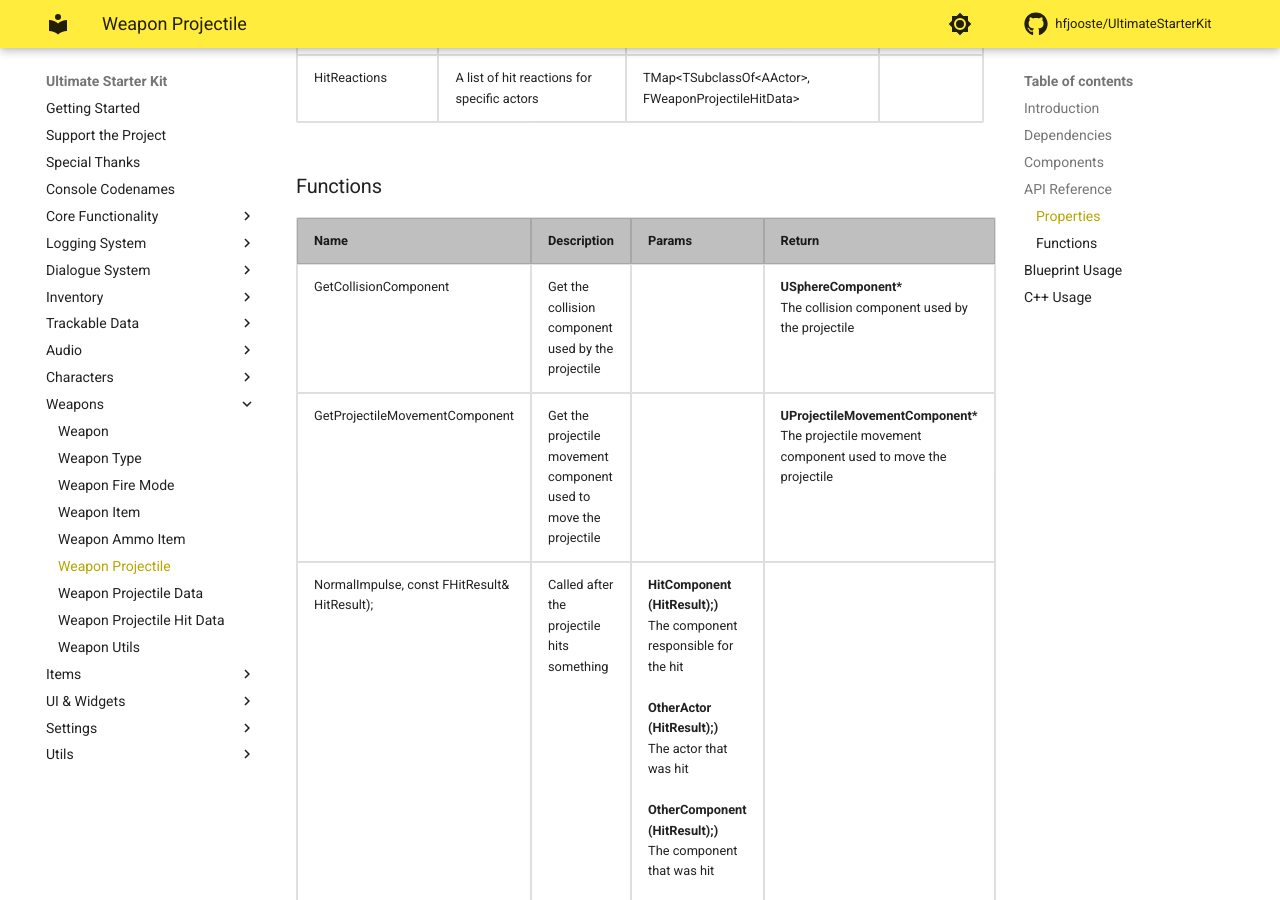
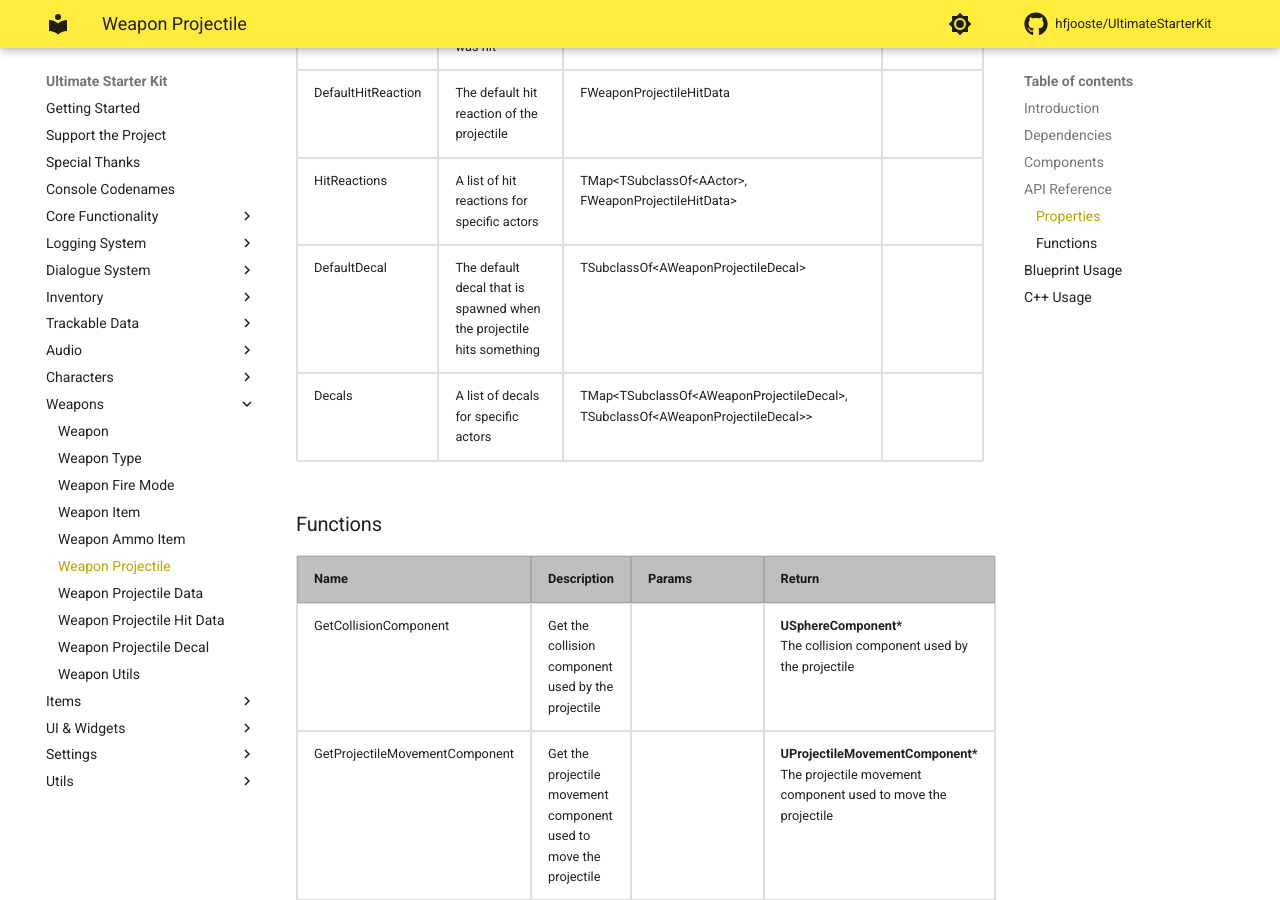
Before and after one commit to hfjooste/UltimateStarterKit, an MkDocs documentation site: the page built from docs/weaponprojectile.md, in a window 1280 px wide and 900 px high, scrolled down 1129 px. Built offline with MkDocs 1.6.1 and Material for MkDocs 9.7.7, drawn with Linux system fonts in a browser that asks for light colours; comment, search, counter and statistics services are not loaded.

Commit message:
Updated documentation

```diff
--- a/docs/weaponprojectile.md
+++ b/docs/weaponprojectile.md
@@ -61,6 +61,18 @@ The <code>WeaponProjectile</code> uses the following components:
 		<td>TMap&lt;TSubclassOf&lt;AActor&gt;, FWeaponProjectileHitData&gt;</td>
 		<td></td>
 	</tr>
+	<tr>
+		<td>DefaultDecal</td>
+		<td>The default decal that is spawned when the projectile hits something</td>
+		<td>TSubclassOf&lt;AWeaponProjectileDecal&gt;</td>
+		<td></td>
+	</tr>
+	<tr>
+		<td>Decals</td>
+		<td>A list of decals for specific actors</td>
+		<td>TMap&lt;TSubclassOf&lt;AWeaponProjectileDecal&gt;, TSubclassOf&lt;AWeaponProjectileDecal&gt;&gt;</td>
+		<td></td>
+	</tr>
 </table>
 
 ### Functions
--- a/mkdocs.yml
+++ b/mkdocs.yml
@@ -108,6 +108,7 @@ nav:
     - Weapon Projectile: weaponprojectile.md
     - Weapon Projectile Data: weaponprojectiledata.md
     - Weapon Projectile Hit Data: weaponprojectilehitdata.md
+    - Weapon Projectile Decal: weaponprojectiledecal.md
     - Weapon Utils: weaponutils.md
   - Items:
     - Allowed Collector: allowedcollector.md
```
Also changed, not shown: docs/weaponprojectiledecal.md (added, +70 -0 lines), 1 other file.
